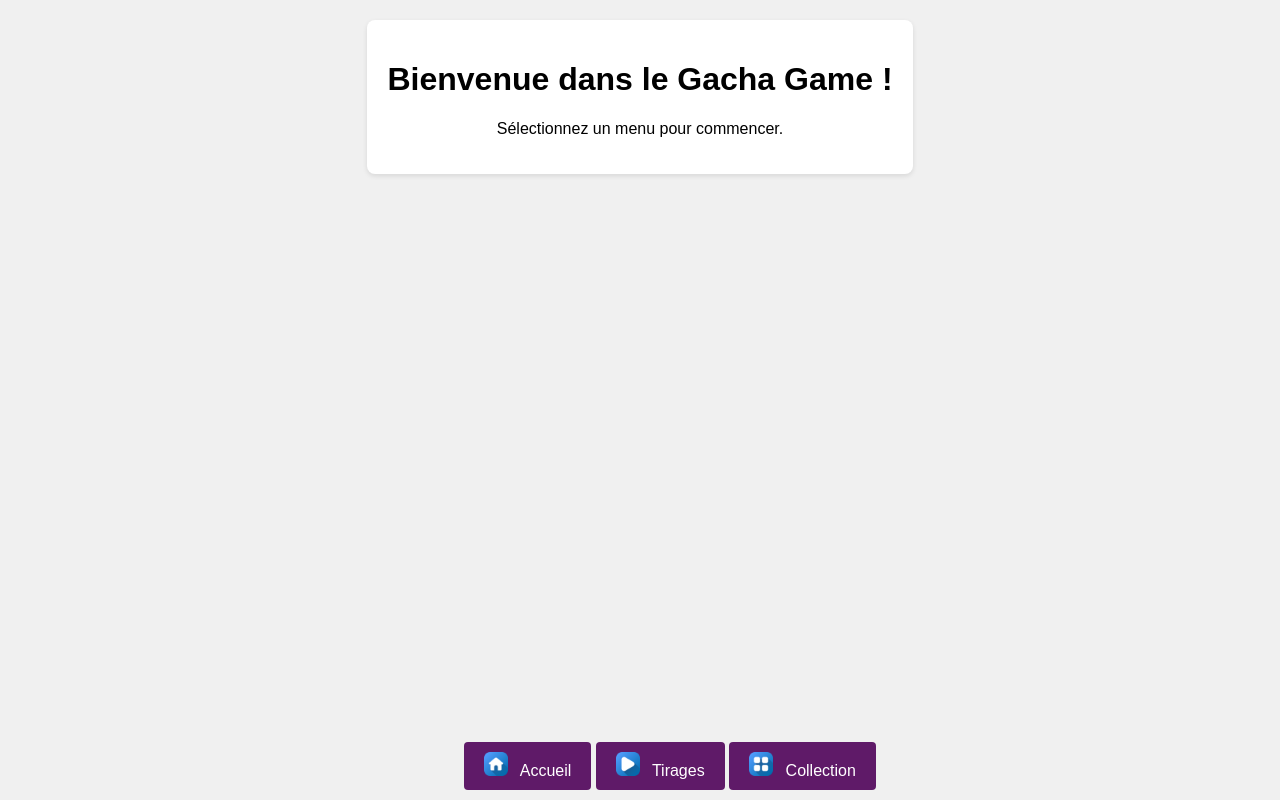
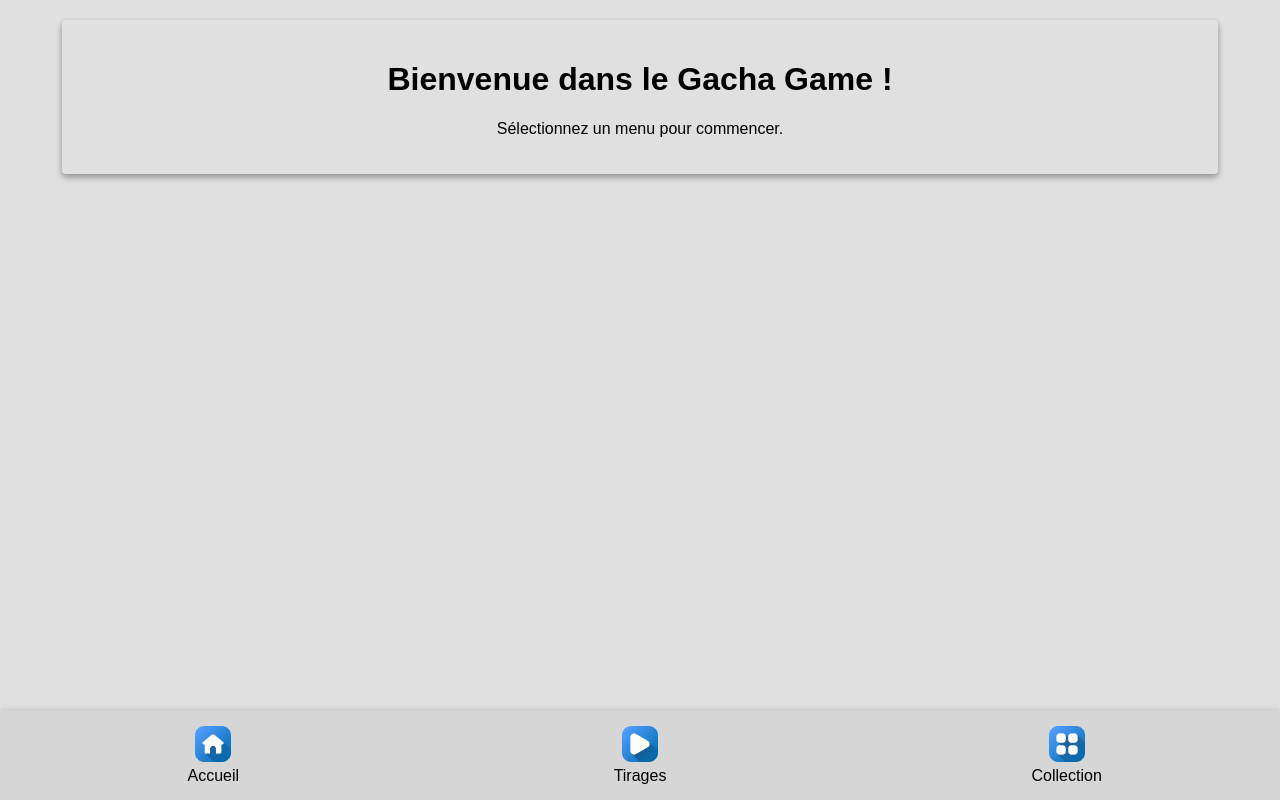
Before and after one commit to WhiteShuriken/Wheel-of-Destiny-Gacha, a plain HTML site: page index.html in a window 1280 px wide. Drawn offline with Linux system fonts and the light colour scheme.

Commit message:
Mise à jour du style CSS et refactorisation de la logique de tirage pour utiliser le tableau de personnages

```diff
--- a/css/styles.css
+++ b/css/styles.css
@@ -1,17 +1,18 @@
 body {
     font-family: Arial, sans-serif;
     text-align: center;
-    background-color: #f0f0f0;
+    background-color: #e0e0e0;
     margin: 0;
     padding: 20px;
 }
 
 #game-container {
-    background: white;
     padding: 20px;
-    border-radius: 8px;
-    box-shadow: 0 2px 5px rgba(0, 0, 0, 0.1);
+    border-radius: 4px;
+    box-shadow: 0 3px 6px rgba(0,0,0,0.16), 0 3px 6px rgba(0,0,0,0.23);
     display: inline-block;
+    width: 90%;
+    margin-bottom: 80px;
 }
 
 button {
@@ -38,10 +39,42 @@ button:hover {
 footer {
     position: fixed;
     bottom: 0;
+    left: 0;
     width: 100%;
+    background-color: #d6d6d6;
+    box-shadow: 0 -2px 5px rgba(0, 0, 0, 0.1);
+}
+
+footer nav {
+    display: flex;
+    width: 100%;
+}
+
+footer button {
+    flex: 1;
+    border: none;
+    padding: 15px 0;
+    margin: 0;
+    display: flex;
+    flex-direction: column;
+    align-items: center;
+    justify-content: center;
+    background-color: #d6d6d6;
+    color: #000000;
+    transition: background-color 0.3s;
+}
+
+footer button:hover {
     background-color: #f0f0f0;
-    padding: 10px;
-    text-align: center;
+}
+
+footer button img {
+    width: 36px;
+    height: 36px;
+    margin-bottom: 5px;
+    display: block;
+    margin-left: auto;
+    margin-right: auto;
 }
 
 #result {
--- a/js/app.js
+++ b/js/app.js
@@ -1,4 +1,4 @@
-import { pool } from './data.js';
+import { character } from './data.js';
 import { tirerPersonnage } from './gacha.js';
 import { afficherResultat } from './ui.js';
 
@@ -36,7 +36,7 @@ collectionButton.addEventListener("click", () => {
 
 // Gestion des tirages
 singlePullButton.addEventListener("click", () => {
-    const personnage = tirerPersonnage(pool);
+    const personnage = tirerPersonnage(character);
     collection.push(personnage); // Ajoute à la collection
     afficherResultat(personnage, pullResultDiv);
 });
@@ -44,7 +44,7 @@ singlePullButton.addEventListener("click", () => {
 multiPullButton.addEventListener("click", () => {
     const personnages = []; // Déclarez le tableau une seule fois
     for (let i = 0; i < 10; i++) {
-        const personnage = tirerPersonnage(pool);
+        const personnage = tirerPersonnage(character);
         personnages.push(personnage); // Ajoutez chaque personnage au tableau
         collection.push(personnage); // Ajoutez chaque personnage à la collection
     }
--- a/js/data.js
+++ b/js/data.js
@@ -1,4 +1,4 @@
-export const pool = [
+export const character = [
     { id: 1, name: "Arnaud", rarity: "Légendaire", probability: 5 },
     { id: 2, name: "Kemsey", rarity: "Épique", probability: 15 },
     { id: 3, name: "Sabrina", rarity: "Rare", probability: 30 },
--- a/js/gacha.js
+++ b/js/gacha.js
@@ -1,9 +1,9 @@
-export function tirerPersonnage(pool) {
-    const total = pool.reduce((sum, item) => sum + item.probability, 0);
+export function tirerPersonnage(character) {
+    const total = character.reduce((sum, item) => sum + item.probability, 0);
     const rand = Math.random() * total;
     let cumulative = 0;
 
-    for (const personnage of pool) {
+    for (const personnage of character) {
         cumulative += personnage.probability;
         if (rand <= cumulative) return personnage;
     }
```
Also changed, not shown: index.html (+0 -1 lines).
